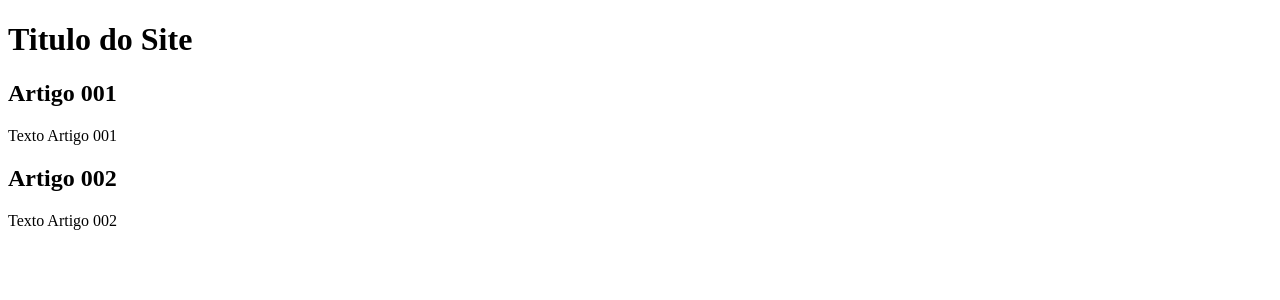
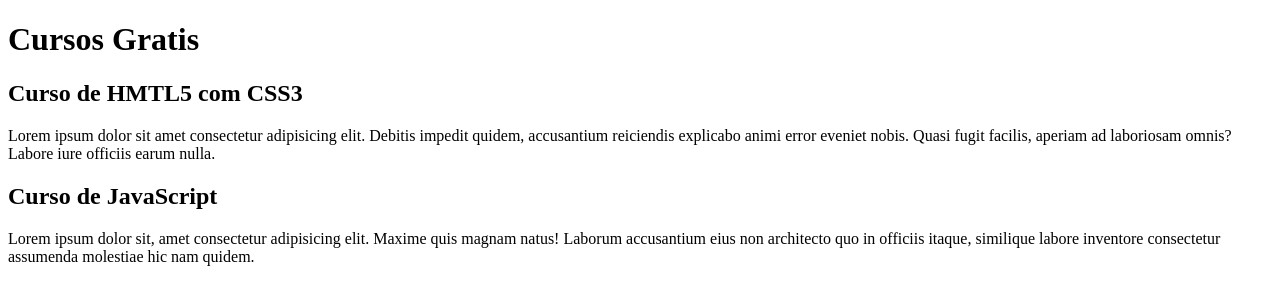
Before and after one commit to Michelnr/projeto-site, a plain HTML site: page index.html in a window 1280 px wide. Drawn offline with Linux system fonts and the light colour scheme.

Commit message:
Comecei a escrever o conteudo

```diff
--- a/index.html
+++ b/index.html
@@ -8,15 +8,15 @@
 <body>
     <main>
         <head>
-            <h1>Titulo do Site</h1>
+            <h1>Cursos Gratis</h1>
         </head>
         <article>
-            <h2>Artigo 001</h2>
-            <p>Texto Artigo 001</p>
+            <h2>Curso de HMTL5 com CSS3</h2>
+            <p>Lorem ipsum dolor sit amet consectetur adipisicing elit. Debitis impedit quidem, accusantium reiciendis explicabo animi error eveniet nobis. Quasi fugit facilis, aperiam ad laboriosam omnis? Labore iure officiis earum nulla.</p>
         </article>
         <article>
-            <h2>Artigo 002</h2>
-            <p>Texto Artigo 002</p>
+            <h2>Curso de JavaScript</h2>
+            <p>Lorem ipsum dolor sit, amet consectetur adipisicing elit. Maxime quis magnam natus! Laborum accusantium eius non architecto quo in officiis itaque, similique labore inventore consectetur assumenda molestiae hic nam quidem.</p>
         </article>
     </main>
 </body>
```
